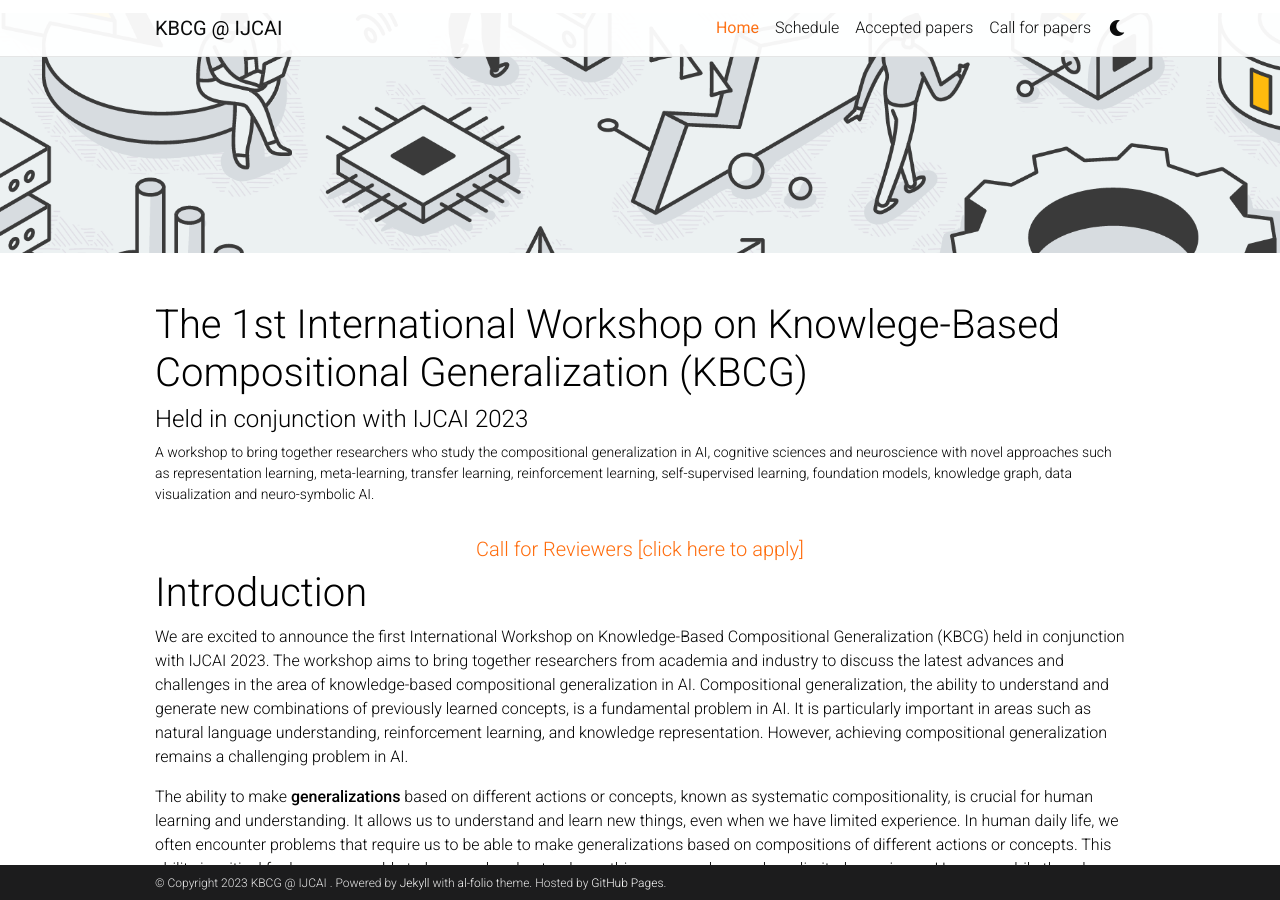
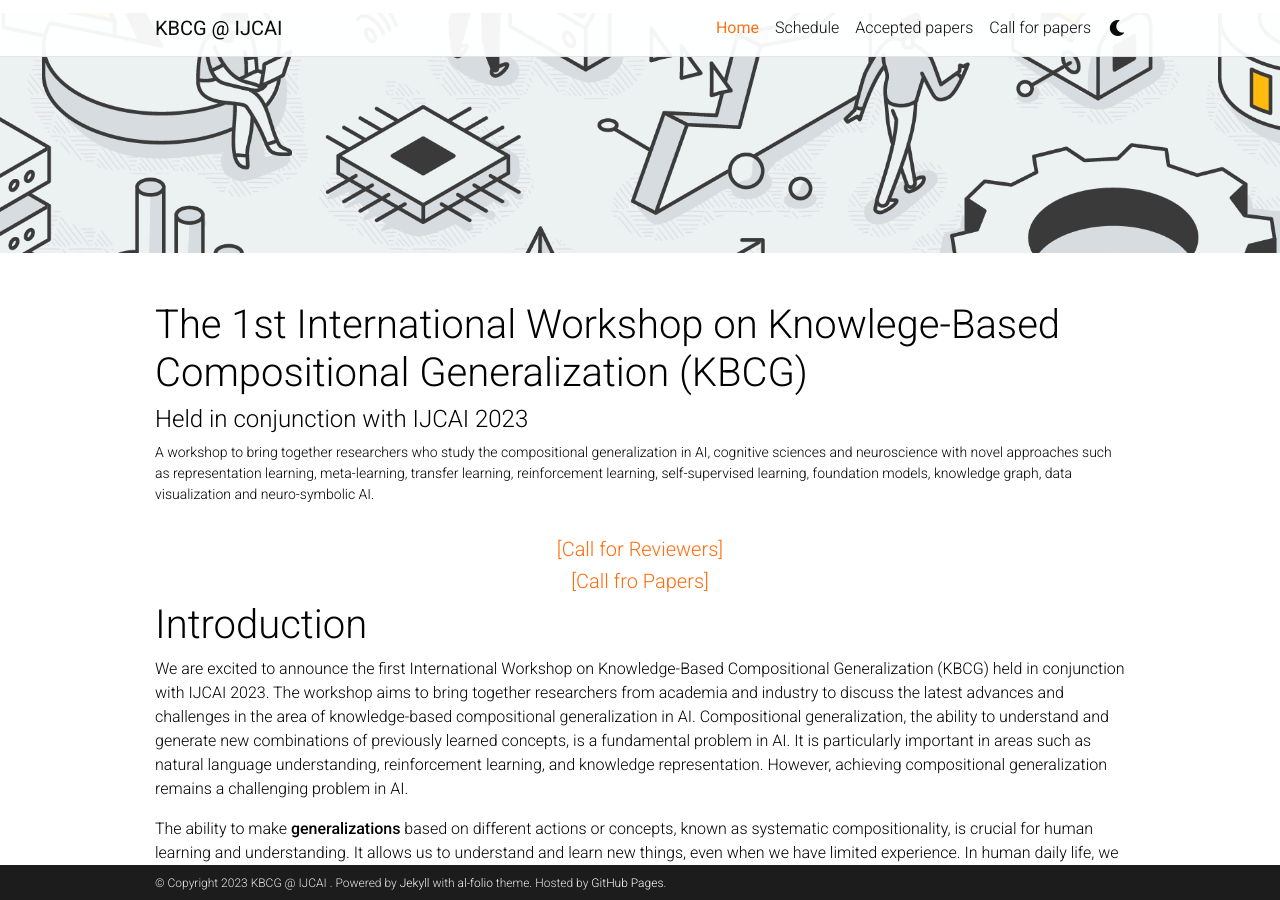
Before and after one commit to KnowledgeAI/KnowledgeAI.github.io, a Jekyll site: the page built from _pages/home.md, in a window 1280 px wide and 900 px high. Built offline with Jekyll 4.4.1, drawn with Linux system fonts in a browser that asks for light colours; full-size pictures stand in for the smaller copies a plugin makes; comment, search, counter and statistics services are not loaded; a style sheet for code colours, icons or effects is not loaded.

Commit message:
[DBG] update links

```diff
--- a/_pages/home.md
+++ b/_pages/home.md
@@ -7,7 +7,8 @@ nav_title: Home
 permalink: /
 description: A workshop to bring together researchers who study the compositional generalization in AI, cognitive sciences and neuroscience with novel approaches such as representation learning, meta-learning, transfer learning, reinforcement learning, self-supervised learning, foundation models, knowledge graph, data visualization and neuro-symbolic AI.
 ---
-<h5 style="text-align:center;"><a href="https://forms.gle/RGtpZXSkxgfkxMva6">Call for Reviewers [click here to apply]</a></h5>
+<h5 style="text-align:center;"><a href="https://forms.gle/RGtpZXSkxgfkxMva6">[Call for Reviewers]</a></h5>
+<h5 style="text-align:center;"><a href="https://knowledgeai.github.io/cfp/">[Call fro Papers]</a></h5>
 
 # Introduction
 
```
